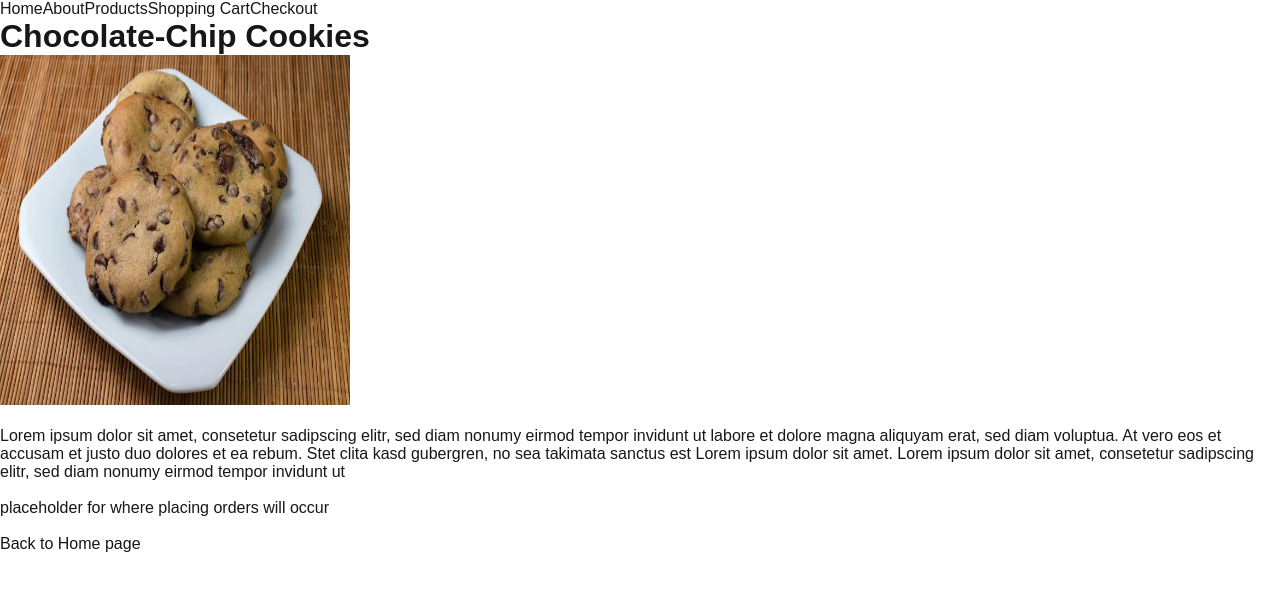
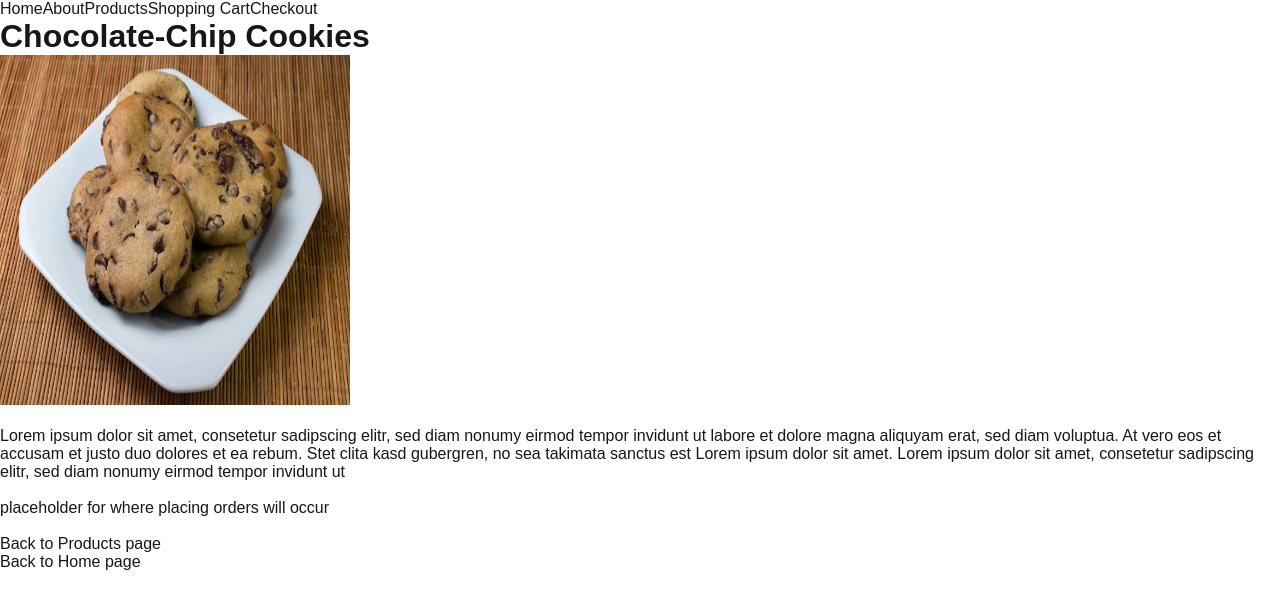
Before and after one commit to Draikth/nextjs-ecomm-store, a Next.js app: page /products/1 in a window 1280 px wide. Shown: the top 608 px of the page. Built offline with nearby package versions, Linux system fonts and the light colour scheme.

Commit message:
Add link back to prod pg from ind products pg

```diff
--- a/app/products/[productId]/page.js
+++ b/app/products/[productId]/page.js
@@ -32,6 +32,8 @@ export default function ProductPage(props) {
         <div>placeholder for where placing orders will occur</div>
       </div>
       <br />
+      <Link href="/products">Back to Products page</Link>
+      <br />
       <div>
         <Link href="/">Back to Home page</Link>
       </div>
```
